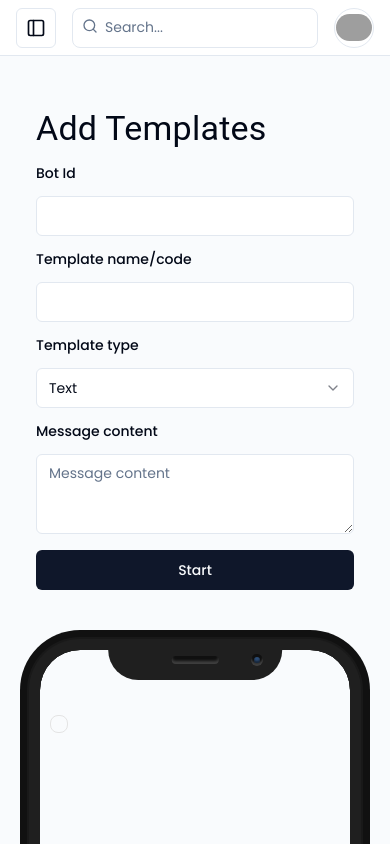
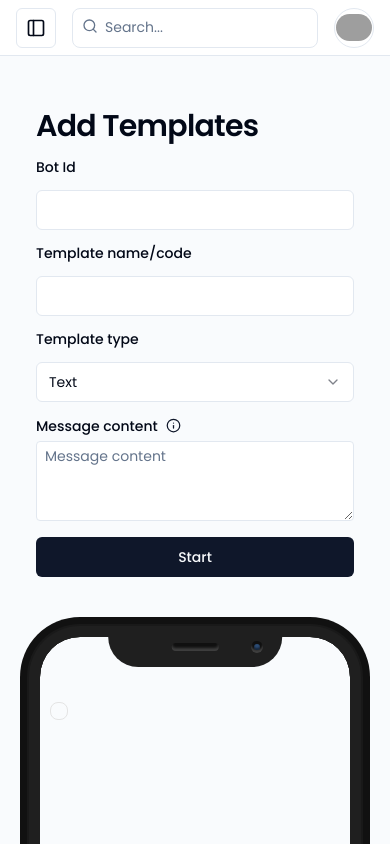
Before and after one commit to ManishKuPatra254/Rcs-platform-Celetel, a React (Vite) app: page /addtemplates in a window 390 px wide. Shown: the top 844 px of the page. Built offline with nearby package versions, Linux system fonts and the light colour scheme; grey boxes are pictures that could not be loaded.

Commit message:
added ui responsive

```diff
--- a/src/Service/auth.service.js
+++ b/src/Service/auth.service.js
@@ -137,6 +137,7 @@ export const getTemplateDetailsList = async () => {
 
 
 export const createNewTemplates = async (createTemplates) => {
+    console.log(createTemplates, "createtemplates")
     try {
         const token = localStorage.getItem('token');
         const response = await axios.post('https://main-rcs.vercel.app/api/template/create', createTemplates, {
@@ -145,6 +146,7 @@ export const createNewTemplates = async (createTemplates) => {
                 'Content-Type': 'application/json'
             }
         });
+        console.log(response.data)
         return response.data;
     } catch (error) {
         console.log("Profile update error", error.message);
--- a/src/pages/Addtemplate.jsx
+++ b/src/pages/Addtemplate.jsx
@@ -1,7 +1,5 @@
 import { Fragment, useState } from 'react';
-// import { Box, TextField, MenuItem, Typography, FormControl, InputLabel, Dialog, DialogActions, DialogContent, DialogContentText, DialogTitle, Tab, Tabs, Tooltip } from '@mui/material';
 import { Layout } from '@/Layout/Layout';
-// import { createNewTemplates } from '@/Service/auth.service';
 import { Label } from '@/components/ui/label';
 import { Input } from '@/components/ui/input';
 import { Textarea } from "@/components/ui/textarea"
@@ -13,7 +11,16 @@ import {
     SelectValue,
 } from "@/components/ui/select"
 import { Button } from '@/components/ui/button';
-import { Box, Typography } from '@mui/material';
+import { Box } from '@mui/material';
+import { CardTitle } from '@/components/ui/card';
+import { Info } from 'lucide-react';
+import {
+    Tooltip,
+    TooltipContent,
+    TooltipProvider,
+    TooltipTrigger,
+} from "@/components/ui/tooltip"
+import { createNewTemplates } from '@/Service/auth.service';
 
 export default function Addtemplates() {
     // const [selectedImage, setSelectedImage] = useState(null);
@@ -40,36 +47,37 @@ export default function Addtemplates() {
         thumbnailFileName: "",
     });
 
-    // const handleCreateTemplates = async (e) => {
-    //     e.preventDefault();
-    //     try {
-    //         const response = await createNewTemplates(createTemplates);
-    //         if (response.success === true) {
-    //             alert(response.data.message);
-    //             console.log(response.data);
-    //             SetCreateTemplates({
-    //                 botId: "",
-    //                 templateName: "",
-    //                 templateType: "",
-    //                 textMessageContent: "",
-    //                 orientation: "",
-    //                 alignment: "",
-    //                 height: "",
-    //                 width: "",
-    //                 cardTitle: "",
-    //                 cardDescription: "",
-    //                 mediaUrl: "",
-    //                 thumbnailUrl: "",
-    //                 fileName: "",
-    //                 thumbnailFileName: "",
-    //             });
-    //         } else {
-    //             alert("Registration completed successfully");
-    //         }
-    //     } catch (error) {
-    //         console.log(error.message);
-    //     }
-    // };
+    const handleCreateTemplates = async (e) => {
+        e.preventDefault();
+        try {
+            const response = await createNewTemplates(createTemplates);
+            console.log(response.data, "checkbefore")
+            if (response.success === true) {
+                alert(response.data.message);
+                console.log(response.data, "response data");
+                SetCreateTemplates({
+                    botId: "",
+                    templateName: "",
+                    templateType: "",
+                    textMessageContent: "",
+                    orientation: "",
+                    alignment: "",
+                    height: "",
+                    width: "",
+                    cardTitle: "",
+                    cardDescription: "",
+                    mediaUrl: "",
+                    thumbnailUrl: "",
+                    fileName: "",
+                    thumbnailFileName: "",
+                });
+            } else {
+                alert("Registration completed successfully");
+            }
+        } catch (error) {
+            console.log(error.message);
+        }
+    };
 
     // const handleImageChange = (event) => {
     //     if (event.target.files && event.target.files[0]) {
@@ -93,10 +101,12 @@ export default function Addtemplates() {
 
 
     const handleCreateTemplateChange = (e) => {
+        e.preventDefault();
         const { name, value } = e.target;
         SetCreateTemplates((prevData) => ({
             ...prevData,
             [name]: value,
+            templateType: value,
         }));
     };
 
@@ -112,9 +122,8 @@ export default function Addtemplates() {
                             },
                         }}>
                             <Box component="form" display="flex" flexDirection="column" gap={2} width="100%" sx={{ padding: "20px" }}>
-                                <Typography variant="h4">
-                                    Add Templates
-                                </Typography>
+                                <CardTitle className='text-3xl'>Add Templates</CardTitle>
+
                                 <Label htmlFor="" className="text-left">Bot Id</Label>
                                 <Input
                                     name='botId'
@@ -128,7 +137,8 @@ export default function Addtemplates() {
                                     onChange={handleCreateTemplateChange} />
                                 {/* // 'text_message', 'rich_card', 'carousel' */}
                                 <Label htmlFor="" className="text-left">Template type</Label>
-                                <Select>
+                                <Select name='templateType' value={createTemplates.templateType}
+                                    onChange={handleCreateTemplateChange}>
                                     <SelectTrigger className="">
                                         <SelectValue placeholder="Text" />
                                     </SelectTrigger>
@@ -138,14 +148,34 @@ export default function Addtemplates() {
                                         <SelectItem value="carousel">Rich Card Carousel</SelectItem>
                                     </SelectContent>
                                 </Select>
-                                <Label htmlFor="" className="text-left">Message content</Label>
-                                <Textarea
-                                    placeholder="Message content"
-                                    variant="outlined"
-                                    name='textMessageContent'
-                                    value={createTemplates.textMessageContent}
-                                    onChange={handleCreateTemplateChange} />
-                                <Button>Start</Button>
+                                <div className="form-group flex flex-col">
+                                    <Label htmlFor="textMessageContent" className="text-left flex items-center">
+                                        Message content
+
+                                        <TooltipProvider>
+                                            <Tooltip>
+                                                <TooltipTrigger asChild>
+                                                    <span className="ml-2">
+                                                        <Info size={15} className="text-slate-900 text-sm cursor-pointer" />
+                                                    </span>
+                                                </TooltipTrigger>
+                                                <TooltipContent>
+                                                    <p>0/(2500) characters used.</p>
+                                                </TooltipContent>
+                                            </Tooltip>
+                                        </TooltipProvider>
+
+                                    </Label>
+                                    <Textarea
+                                        placeholder="Message content"
+                                        variant="outlined"
+                                        name='textMessageContent'
+                                        value={createTemplates.textMessageContent}
+                                        onChange={handleCreateTemplateChange}
+                                        className="mt-2 border rounded px-2 py-1"
+                                    />
+                                </div>
+                                <Button onClick={handleCreateTemplates}>Start</Button>
                             </Box>
                         </Box>
                     </div>
```
